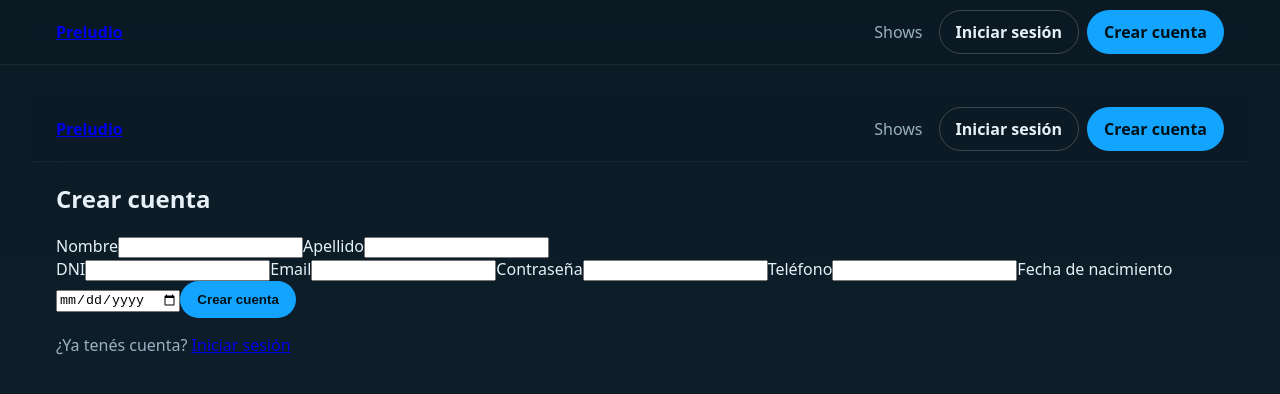
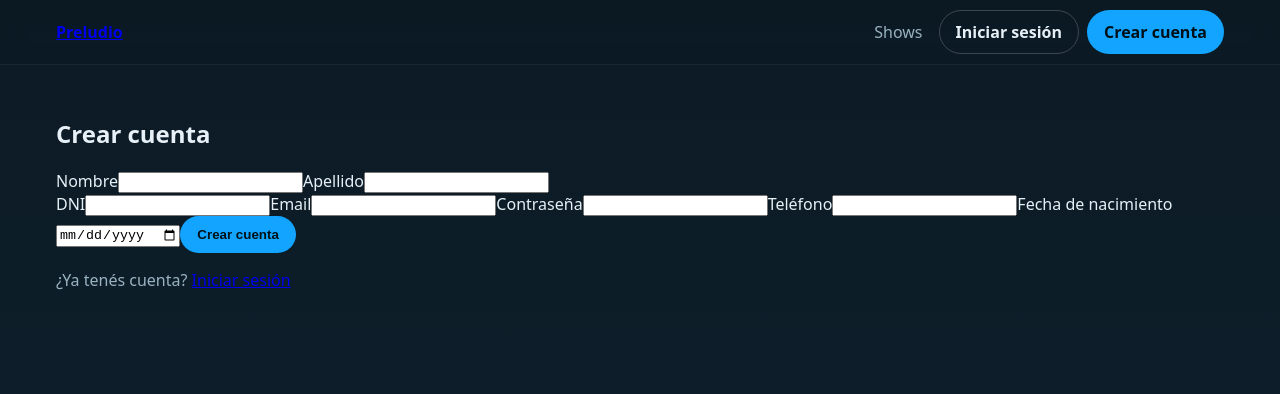
Before and after one commit to ortPreludio/Preludio-fe, a React (Vite) app in the folder preludio/: page /register in a window 1280 px wide. Shown: the top 394 px of the page. Built offline with nearby package versions, Linux system fonts and the light colour scheme.

Commit message:
fix por mal renderizado de <Header/> en login y register

```diff
--- a/preludio/src/pages/Login.jsx
+++ b/preludio/src/pages/Login.jsx
@@ -1,7 +1,6 @@
 import { useState } from 'react'
 import { apiLogin } from '../api/auth.js'
 import { useAuth } from '../state/auth.jsx'
-import { Header } from '../components/layout/Header.jsx'
 
 export function Login() {
   const { setToken, setUser } = useAuth()
@@ -26,7 +25,6 @@ export function Login() {
 
   return (
     <div className="page">
-      <Header />
       <div className="container auth-form">
         <h2>Iniciar sesión</h2>
         <form onSubmit={onSubmit}>
--- a/preludio/src/pages/Register.jsx
+++ b/preludio/src/pages/Register.jsx
@@ -1,7 +1,6 @@
 import { useState } from 'react'
 import { apiRegister } from '../api/auth.js'
 import { useAuth } from '../state/auth.jsx'
-import { Header } from '../components/layout/Header.jsx'
 
 export function Register() {
   const { setToken, setUser } = useAuth()
@@ -26,7 +25,6 @@ export function Register() {
 
   return (
     <div className="page">
-      <Header />
       <div className="container auth-form">
         <h2>Crear cuenta</h2>
         <form onSubmit={onSubmit}>
```
